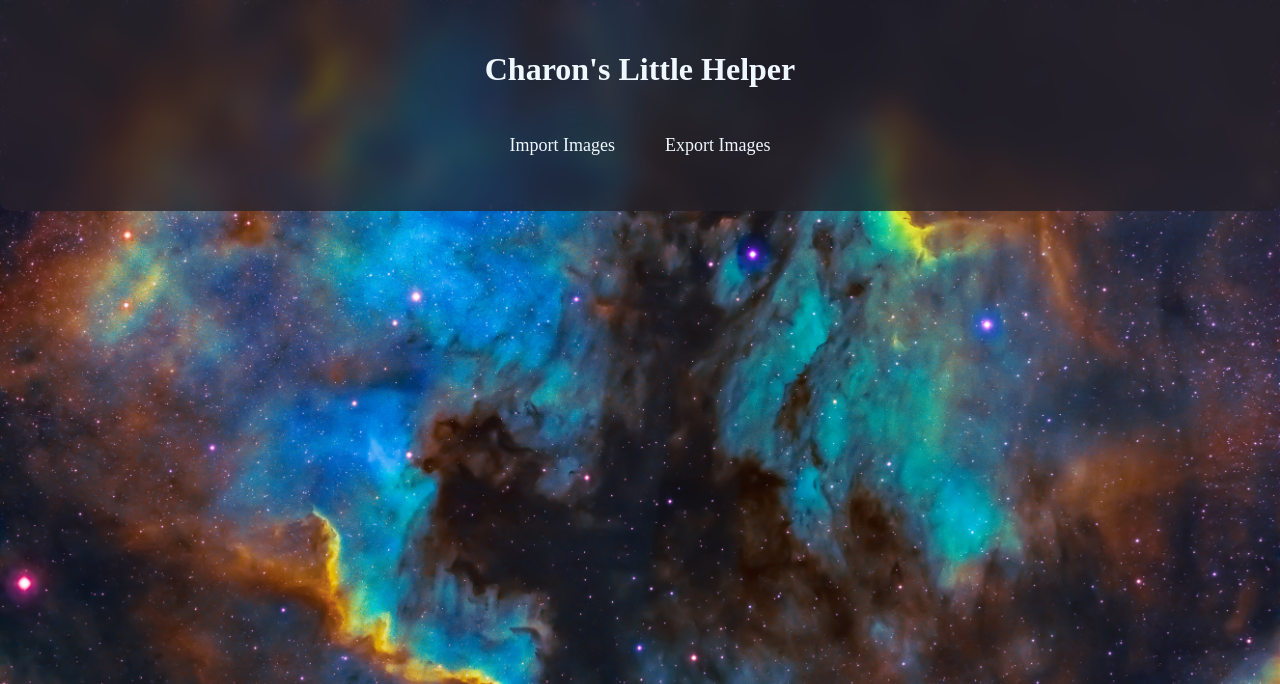
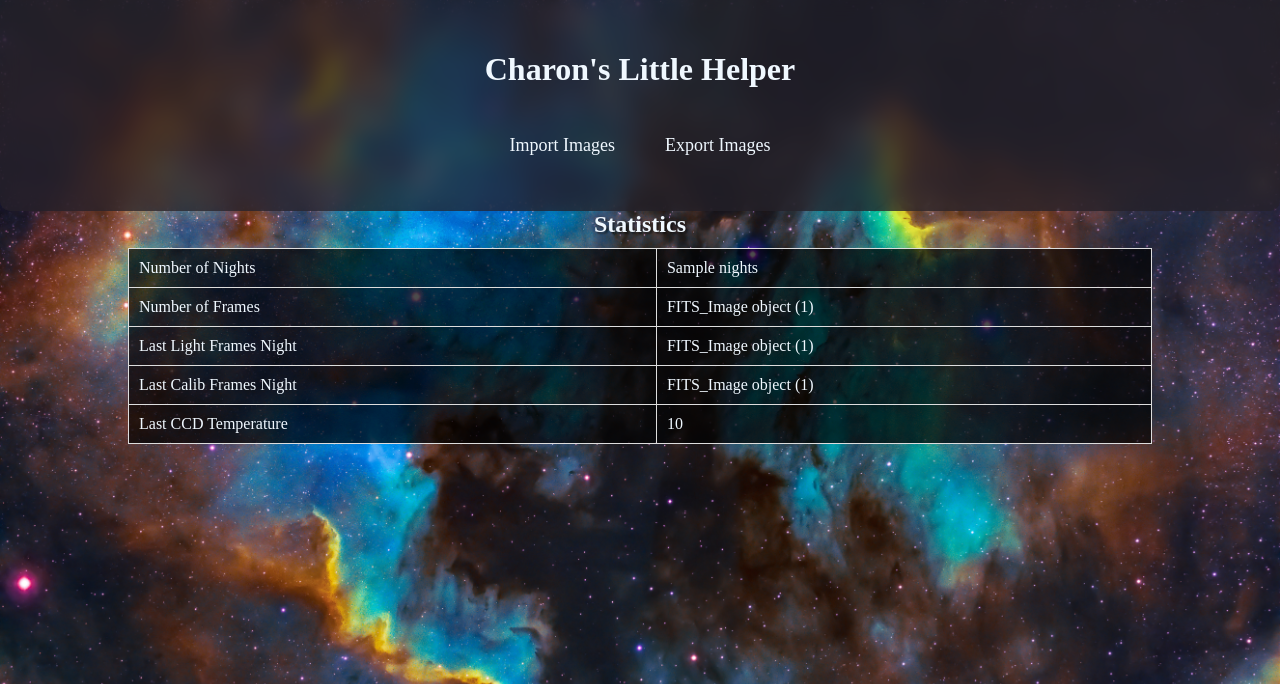
Before and after one commit to TIS2023-FMFI/hviezdna-obloha, a Django app: template NightSky/Observatory/templates/Observatory/home.html in a window 1280 px wide. Shown: the top 684 px of the page. Run offline with Django 4.2, Linux system fonts and the light colour scheme; tables that the repository leaves empty hold one stand-in row (values such as "Sample post"); the template is opened without the code that fills it: values that come from a table or form of the project are taken from there, most other values are stand-ins (such as "Sample title", 1, 10 or a date in 2020).

Commit message:
added statistics

```diff
--- a/NightSky/Observatory/templates/Observatory/home.html
+++ b/NightSky/Observatory/templates/Observatory/home.html
@@ -7,6 +7,33 @@
     <meta name="viewport" content="width=device-width, initial-scale=1.0">
     <title>Charon's Little Helper</title>
     <link rel="stylesheet" type="text/css" href="{% static 'styles.css' %}">
+
+    <style>
+        #statistics {
+            margin-top: 20px;
+            margin: 0 auto;
+            text-align: center;
+        }
+        h2 {
+            text-shadow: 2px 2px 2px rgba(0, 0, 0, 0.5);
+        }
+        table {
+            width: 80%;
+            border-collapse: collapse;
+            margin: 10px auto;
+            background-color: rgba(0, 0, 0, 0.7);
+        }
+        th, td {
+            padding: 10px;
+            text-align: left;
+            border: 1px solid #ddd;
+        }
+        th {
+            background-color: BLACK;
+        }
+
+    </style>
+
 </head>
 <body>
     <div class="title_a_navbar">
@@ -19,6 +46,29 @@
     <div id="map">
     </div>
     <div id="statistics">
+        <h2>Statistics</h2>
+        <table>
+                <tr>
+                    <td>Number of Nights</td>
+                    <td>{{ nights }}</td>
+                </tr>
+                <tr>
+                    <td>Number of Frames</td>
+                    <td>{{ frames }}</td>
+                </tr>
+                <tr>
+                    <td>Last Light Frames Night</td>
+                    <td>{{ light_frames }}</td>
+                </tr>
+                <tr>
+                    <td>Last Calib Frames Night</td>
+                    <td>{{ calib_frames }}</td>
+                </tr>
+                <tr>
+                    <td>Last CCD Temperature</td>
+                    <td>{{ CCD_temp }}</td>
+                </tr>
+        </table>
     </div>
 </body>
 </html>
```
Also changed, not shown: NightSky/Observatory/views.py (+25 -0 lines).
